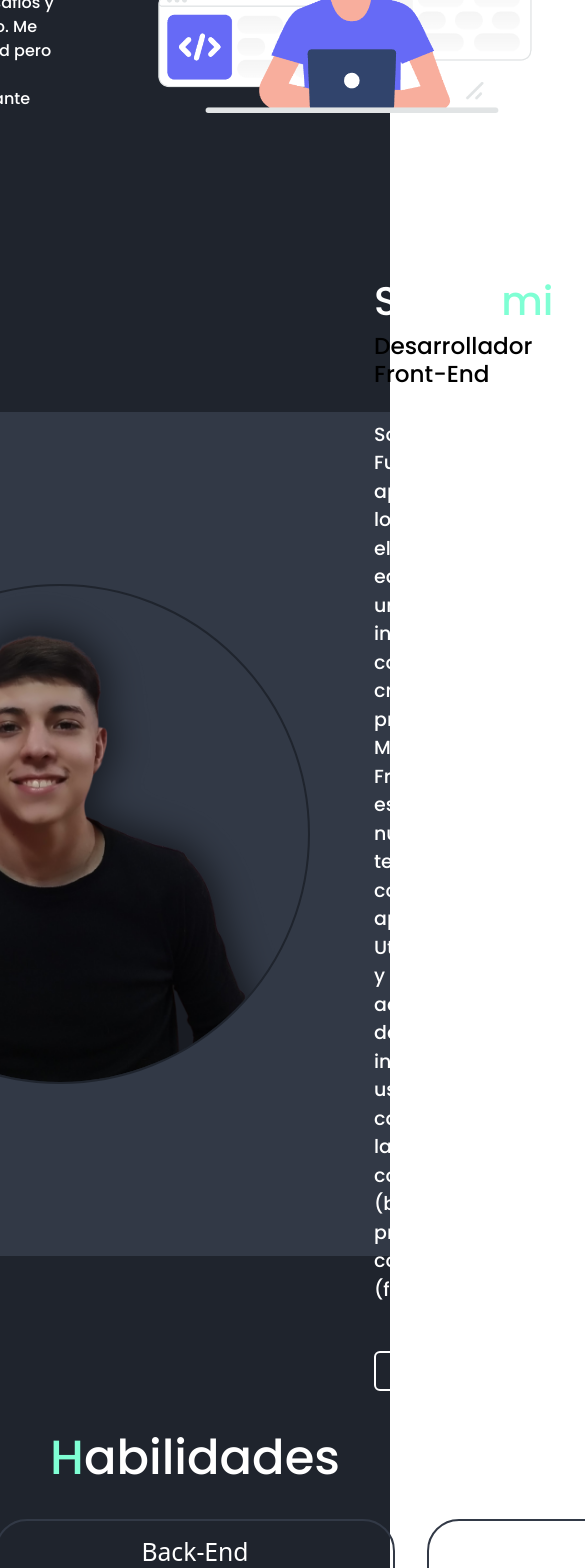
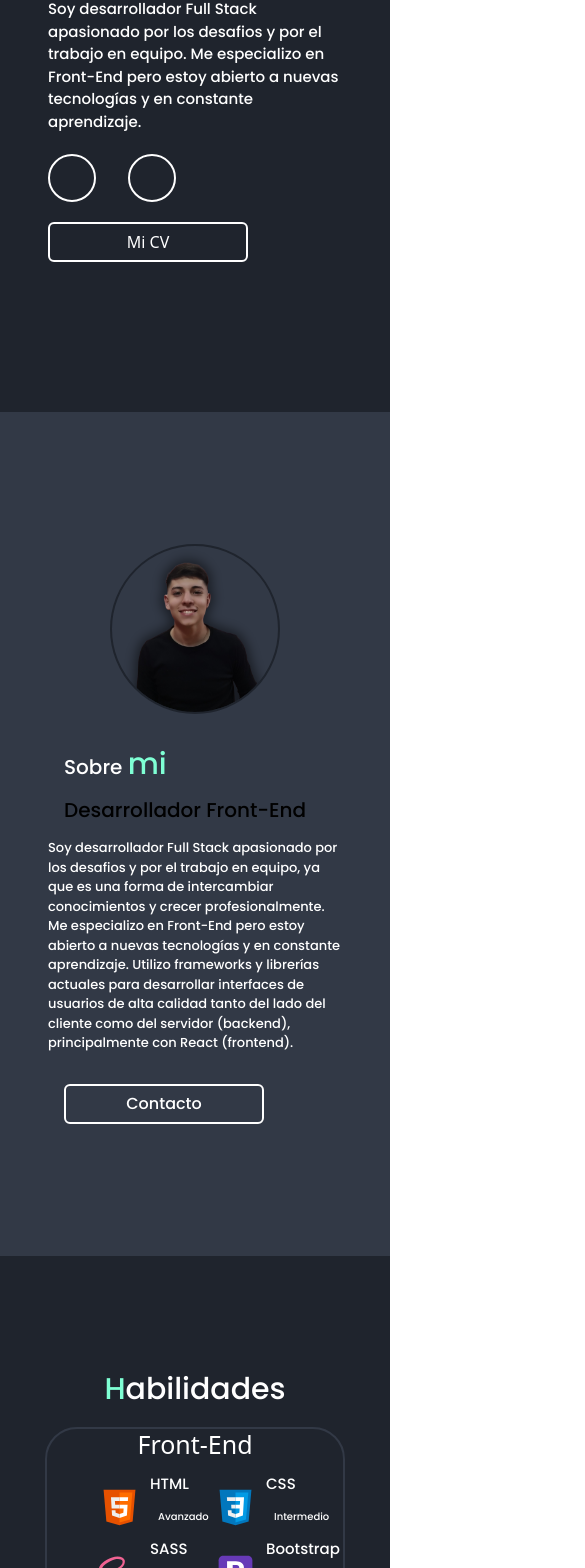
Before and after one commit to amielferreyra/Amiel-Ferreyra, a React (Create React App) app: page / in a window 390 px wide. Shown: the part 432-2000 px from the top of the page, 585 px wide, since content can reach past the window. Built offline with nearby package versions, Linux system fonts and the light colour scheme; some icons are missing.

Commit message:
comienzo del responsive

```diff
--- a/src/views/about/components/About.scss
+++ b/src/views/about/components/About.scss
@@ -39,3 +39,23 @@
     }
 
 }
+
+@media screen and (max-width: 600px){
+    .about{
+        flex-direction: column;
+
+        h3, span, h2{
+            font-size: 20px !important;
+        }
+
+        p{
+            font-size: 13px !important;
+            margin: 1rem !important;
+        }
+
+        img{
+            width: 170px !important;
+        }
+    }
+
+}
--- a/src/views/contact/Contact.js
+++ b/src/views/contact/Contact.js
@@ -4,7 +4,7 @@ import './components/Contact.scss'
 function Contact(){
     return(
         <section id="#contact" className="contact">
-            <h1><span>C</span>ontactame</h1>
+            <h1 className="heading"><span>C</span>ontactame</h1>
             <div className="contact-box">
                 <div className="links" data-aos="zoom-in-right">
                     <box-icon name='envelope'></box-icon>
--- a/src/views/contact/components/Contact.scss
+++ b/src/views/contact/components/Contact.scss
@@ -68,3 +68,20 @@
         transition: 0.5s ease;
     }
 }
+
+@media screen and (max-width: 600px){
+    .contact-box{
+        width: 100% !important;
+        height: 40% !important;
+        flex-direction: column !important;
+        justify-content: center;
+
+        div{
+            margin: 0 !important;
+
+            a{
+                margin: 1rem !important;
+            }
+        }
+    }
+}
--- a/src/views/footer/footer.js
+++ b/src/views/footer/footer.js
@@ -4,7 +4,7 @@ import '../contact/components/Contact.scss'
 function Footer(){
     return(
         <footer className="foot">
-            <p>2023 © All rights reserved.</p>
+            <p>2023 © Amiel Ferreyra.</p>
             <a href="#"><box-icon name='up-arrow-alt'></box-icon></a>
         </footer>
     );
--- a/src/views/home/components/Home.scss
+++ b/src/views/home/components/Home.scss
@@ -12,7 +12,7 @@
     }
 
     .navbar-collapse {
-      flex-grow: 0 !important;
+      flex-grow: 0;
 
       .nav-item {
         margin: 1rem;
@@ -84,3 +84,56 @@ section{
         width: 500px;
     }
 }
+
+@media screen and (max-width: 600px){
+
+    section{
+        flex-direction: column-reverse;
+        padding: 2rem !important;
+
+        h1, span{
+            font-size: 20px !important;
+        }
+
+        p{
+            font-size: 15px;
+        }
+
+        img{
+            width: 300px !important;
+        }
+
+        .social-media a{
+            width: 3rem;
+            height: 3rem;
+            margin-right: 1rem;
+            margin-left: 1rem;
+        }
+
+        .btn{
+            margin-left: 1rem;
+        }
+
+    }
+
+    .navbar-brand{
+        margin-left: 10px !important;
+        font-size: 23px !important;
+
+        .container-fluid{
+            background-color: #323946 !important;
+
+            ul{
+                text-align: center !important;
+            }
+
+            a:hover{
+                border: 1px solid #1f242d !important;
+            }
+        }
+    }
+
+
+
+
+}
--- a/src/views/portafolio/components/Portafolio.scss
+++ b/src/views/portafolio/components/Portafolio.scss
@@ -86,3 +86,24 @@
 
     }
 }
+
+@media screen and (max-width: 600px){
+    .heading{
+        font-size: 30px !important;
+        margin-bottom: 1rem !important;
+        span{
+            font-size: 30px !important;
+        }
+    }
+
+    .portafolio-box{
+        width: 260px;
+        height: 250px;
+
+        .view{
+            width: 260px !important;
+        }
+
+    }
+
+}
--- a/src/views/skills/components/Skills.scss
+++ b/src/views/skills/components/Skills.scss
@@ -67,3 +67,51 @@
         }
     }
 }
+
+@media screen and (max-width: 600px){
+    .titulo{
+        font-size: 30px !important;
+        span{
+            font-size: 30px !important;
+        }
+    }
+    .about-containers{
+        display: flex;
+        flex-direction: column !important;
+
+        .details-containers{
+            width: 300px !important;
+            margin: 0.2rem !important;
+            padding: 0rem 2rem 0rem !important;
+
+            .habilidades-sub-titulo{
+                font-size: 25px;
+            }
+
+            .article-container{
+                gap: 0 !important;
+
+
+                article{
+                    gap: 0 !important;
+
+                    h3{
+                        font-size: 15px !important;
+                        margin-left: 0.5rem;
+                    }
+
+                    p{
+                        font-size: 10px !important;
+                    }
+
+                    .icon{
+                        width: 45px !important;
+                        margin-right: 0 !important;
+                    }
+                }
+            }
+        }
+
+    }
+
+}
```
